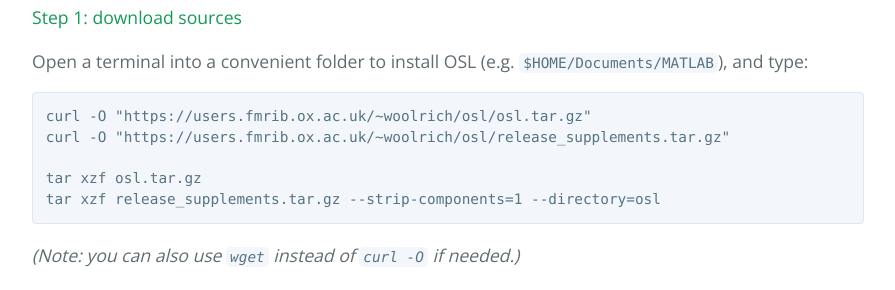
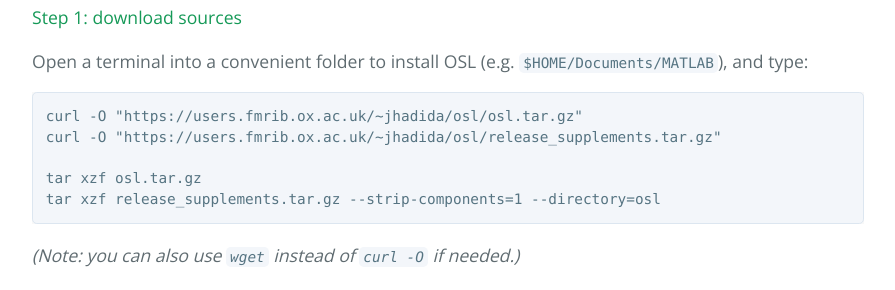
Before and after one commit to OHBA-analysis/osl-docs, a Jekyll site: the page built from pages/overview/download.md, in a window 1280 px wide and 900 px high, scrolled down 1285 px. Shown: the part 152-442 px from the top of the window, without its empty margins (192-1087 px from the left). Built offline with Jekyll 4.4.1, drawn with Linux system fonts in a browser that asks for light colours; some of the changed lines change nothing that is shown.

Commit message:
Update download url temporarily

```diff
--- a/_config.yml
+++ b/_config.yml
@@ -20,8 +20,8 @@
   A set of Matlab tools and scripts for running M/EEG analyses on CTF and Elekta Neuromag data
 baseurl: "/osl-docs" # the subpath of your site, e.g. /blog
 url: "http://ohba-analysis.github.io" # the base hostname & protocol for your site, e.g. http://example.com
-downloadurl: "https://users.fmrib.ox.ac.uk/~woolrich/osl"
-twitter_username: jekyllrb
+downloadurl: "https://users.fmrib.ox.ac.uk/~jhadida/osl"
+twitter_username: OHBA_Oxford
 github_username:  OHBA-analysis
 
 # Build settings
```
